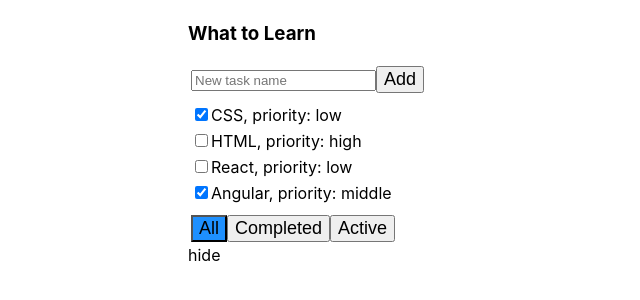
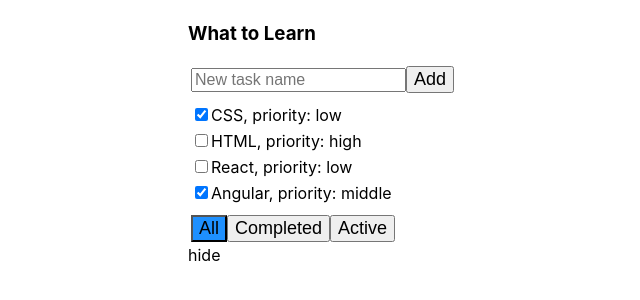
Before and after one commit to andorey/todolist, a React (Create React App) app: page / in a window 1280 px wide. Shown: the top 300 px of the page, without its empty margins (205-845 px from the left). Built offline with nearby package versions, Linux system fonts and the light colour scheme.

Commit message:
correct font-size input space

```diff
--- a/src/App.css
+++ b/src/App.css
@@ -23,6 +23,10 @@
 	font-size: 18px;
 }
 
+input {
+	font-size: 16px;
+}
+
 .error {
 	border-color: red;
 }
--- a/src/TodoListHeader.jsx
+++ b/src/TodoListHeader.jsx
@@ -26,7 +26,7 @@
 		return (
 			<div className="todoList-header">
 				<h3 className="todoList-header__title">What to Learn</h3>
-				<div className="todoList-newTaskForm">
+				<div className={"todoList-newTaskForm"}>
 					<input ref={this.newTaskTitleRef}
 						   type="text"
 						   placeholder="New task name"
```
